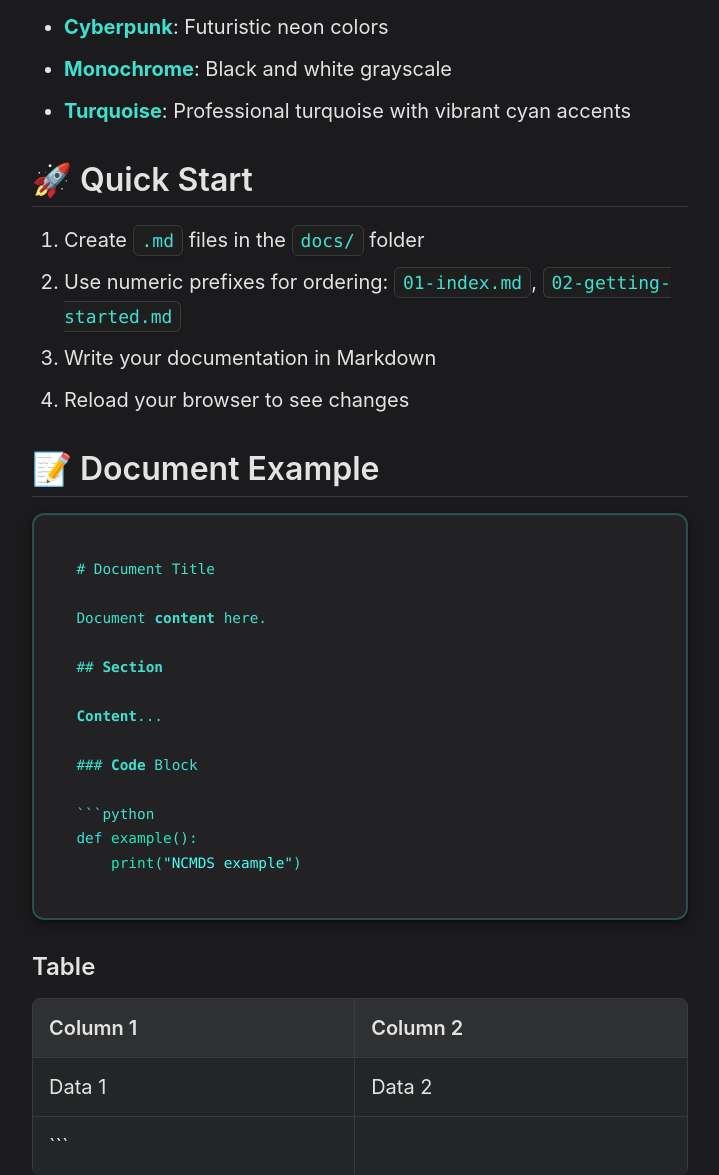
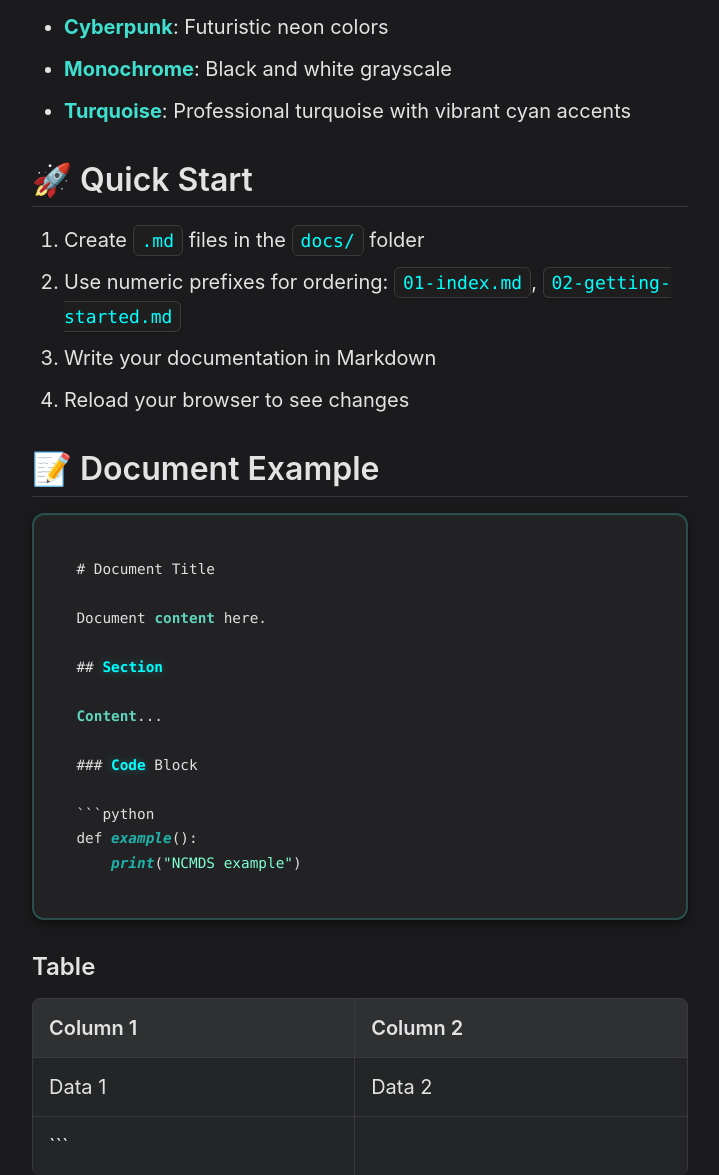
Before and after one commit to edujbarrios/ncmds, a Flask app: page /docs/01-index in a window 1280 px wide. Shown: the part 1347-2522 px from the top of the page, without its empty margins (280-999 px from the left). Run offline with Flask 3, Linux system fonts and the light colour scheme; some libraries are stand-ins or nearby versions.

Commit message:
changed code blocks highlight colours

```diff
--- a/static/default_theme/code.css
+++ b/static/default_theme/code.css
@@ -1,130 +1,97 @@
 :root {
-    --turq-main: #40E0D0;
-    --turq-light: #76fff9;
-    --turq-dark: #008B8B;
-    --turq-accent: #20B2AA;
-    --turq-bright: #00FFF7;
-    --turq-muted: #00BFAE;
-    --turq-deep: #005F5F;
-    --turq-contrast1: #00FFD0;
-    --turq-contrast2: #00B3B3;
-    --turq-contrast3: #00E6E6;
+    /* Enhanced turquoise palette with better contrast */
+    --turq-keyword: #00FFFF;        /* Bright cyan for keywords */
+    --turq-string: #7FFFD4;         /* Aquamarine for strings */
+    --turq-number: #40E0D0;         /* Medium turquoise for numbers */
+    --turq-function: #48D1CC;       /* Medium turquoise for functions */
+    --turq-builtin: #20B2AA;        /* Light sea green for built-ins */
+    --turq-comment: #008B8B;        /* Dark cyan for comments */
+    --turq-variable: #00CED1;       /* Dark turquoise for variables */
+    --turq-type: #5FD3BC;           /* Light teal for types */
+    --turq-operator: #66FFCC;       /* Bright aqua for operators */
+    --turq-meta: #1DE9B6;           /* Teal for meta */
 }
-/* Enhanced turquoise syntax highlighting for better contrast */
+
+/* Enhanced turquoise syntax highlighting with better contrast */
 .hljs-keyword,
 .hljs-selector-tag,
-.hljs-section,
-.hljs-meta-keyword,
-.hljs-doctag {
-    color: var(--turq-main) !important;
-    font-weight: bold;
+.hljs-section {
+    color: var(--turq-keyword) !important;
+    font-weight: 700;
+    text-shadow: 0 0 8px rgba(0, 255, 255, 0.3);
 }
+
 .hljs-string,
+.hljs-template-string {
+    color: var(--turq-string) !important;
+    font-weight: 500;
+}
+
+.hljs-number,
+.hljs-literal,
+.hljs-regexp {
+    color: var(--turq-number) !important;
+    font-weight: 600;
+}
+
+.hljs-title,
+.hljs-function .hljs-title {
+    color: var(--turq-function) !important;
+    font-weight: 700;
+}
+
+.hljs-built_in,
+.hljs-builtin-name {
+    color: var(--turq-builtin) !important;
+    font-weight: 600;
+    font-style: italic;
+}
+
+.hljs-comment,
+.hljs-quote {
+    color: var(--turq-comment) !important;
+    font-style: italic;
+    opacity: 0.85;
+}
+
+.hljs-variable,
+.hljs-name,
+.hljs-params {
+    color: var(--turq-variable) !important;
+}
+
+.hljs-attr,
+.hljs-attribute,
+.hljs-type,
+.hljs-class .hljs-title {
+    color: var(--turq-type) !important;
+    font-weight: 600;
+}
+
+.hljs-operator,
 .hljs-symbol,
 .hljs-bullet,
-.hljs-addition,
-.hljs-template-tag,
-.hljs-template-variable {
-    color: var(--turq-bright) !important;
+.hljs-addition {
+    color: var(--turq-operator) !important;
 }
-.hljs-number,
-.hljs-literal,
-.hljs-deletion,
-.hljs-variable,
+
+.hljs-meta,
+.hljs-meta-keyword,
+.hljs-meta-string,
+.hljs-doctag {
+    color: var(--turq-meta) !important;
+}
+
 .hljs-selector-id,
-.hljs-selector-class {
-    color: var(--turq-contrast1) !important;
+.hljs-selector-class,
+.hljs-deletion {
+    color: var(--turq-variable) !important;
 }
-.hljs-title,
-.hljs-name,
-.hljs-attr,
-.hljs-attribute,
-.hljs-type {
-    color: var(--turq-accent) !important;
-}
-.hljs-built_in,
-.hljs-builtin-name,
-.hljs-params,
-.hljs-class,
-.hljs-function {
-    color: var(--turq-muted) !important;
-}
-.hljs-comment,
-.hljs-quote {
-    color: var(--turq-dark) !important;
-    font-style: italic;
-}
-.hljs-meta,
-.hljs-meta-string {
-    color: var(--turq-contrast2) !important;
-}
+
 .hljs-emphasis {
     font-style: italic;
 }
-.hljs-strong {
-    font-weight: bold;
-}
-/* TURQUOISE PALETTE */
-:root {
-    --turq-main: #40E0D0;
-    --turq-light: #48FFF0;
-    --turq-dark: #008B8B;
-    --turq-accent: #20B2AA;
-    --turq-bright: #76fff9;
-    --turq-muted: #1DE9B6;
-    --turq-deep: #00CED1;
-}
-/* Pythonic turquoise syntax highlighting */
-.hljs-keyword,
-.hljs-selector-tag,
-.hljs-section,
-.hljs-meta-keyword,
-.hljs-doctag {
-    color: var(--turq-main) !important;
-    font-weight: bold;
-}
-.hljs-string,
-.hljs-symbol,
-.hljs-bullet,
-.hljs-addition,
-.hljs-template-tag,
-.hljs-template-variable {
-    color: var(--turq-light) !important;
-}
-.hljs-number,
-.hljs-literal,
-.hljs-deletion,
-.hljs-variable,
-.hljs-selector-id,
-.hljs-selector-class {
-    color: var(--turq-deep) !important;
-}
-.hljs-title,
-.hljs-name,
-.hljs-attr,
-.hljs-attribute,
-.hljs-type {
-    color: var(--turq-accent) !important;
-}
-.hljs-built_in,
-.hljs-builtin-name,
-.hljs-params,
-.hljs-class,
-.hljs-function {
-    color: var(--turq-muted) !important;
-}
-.hljs-comment,
-.hljs-quote {
-    color: var(--turq-dark) !important;
-    font-style: italic;
-}
-.hljs-meta,
-.hljs-meta-string {
-    color: var(--turq-bright) !important;
-}
-.hljs-emphasis {
-    font-style: italic;
-}
+
 .hljs-strong {
     font-weight: bold;
 }
@@ -137,7 +104,7 @@
 
 .markdown-body code {
     background: var(--code-background);
-    color: #40E0D0;
+    color: #00FFFF;
     padding: 0.25rem 0.5rem;
     border-radius: 6px;
     font-size: 0.9em;
@@ -222,7 +189,7 @@
 /* Code within pre */
 .markdown-body pre code {
     background-color: transparent;
-    color: #40E0D0;
+    color: #E0E0E0;
     padding: 0;
     border-radius: 0;
     border: none;
@@ -330,60 +297,18 @@
    ======================================== */
 
 
-/* Turquoise Syntax Highlighting */
-.hljs-comment,
-.hljs-quote {
-    color: #20B2AA !important;
-    font-style: italic;
+/* Additional syntax highlighting rules for consistency */
+.hljs-title.class_ {
+    color: var(--turq-type) !important;
+    font-weight: 700;
 }
-.hljs-keyword,
-.hljs-selector-tag,
-.hljs-section,
-.hljs-title,
-.hljs-name,
-.hljs-attr,
-.hljs-attribute,
-.hljs-meta-keyword,
-.hljs-doctag,
-.hljs-type {
-    color: #40E0D0 !important;
-    font-weight: bold;
+
+.hljs-property {
+    color: var(--turq-variable) !important;
 }
-.hljs-string,
-.hljs-symbol,
-.hljs-bullet,
-.hljs-addition,
-.hljs-template-tag,
-.hljs-template-variable {
-    color: #48FFF0 !important;
-}
-.hljs-number,
-.hljs-literal,
-.hljs-deletion,
-.hljs-variable,
-.hljs-selector-id,
-.hljs-selector-class {
-    color: #00CED1 !important;
-}
-.hljs-built_in,
-.hljs-builtin-name,
-.hljs-params,
-.hljs-class,
-.hljs-function {
-    color: #1DE9B6 !important;
-}
-.hljs-title.class_ {
-    color: #00BFAE !important;
-}
-.hljs-meta,
-.hljs-meta-string {
-    color: #20B2AA !important;
-}
-.hljs-emphasis {
-    font-style: italic;
-}
-.hljs-strong {
-    font-weight: bold;
+
+.hljs-tag {
+    color: var(--turq-keyword) !important;
 }
 
 /* Highlighted code lines in dark mode */
```
